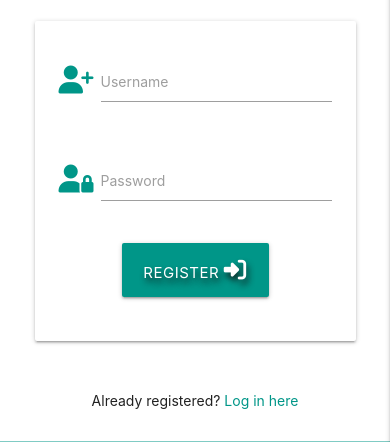
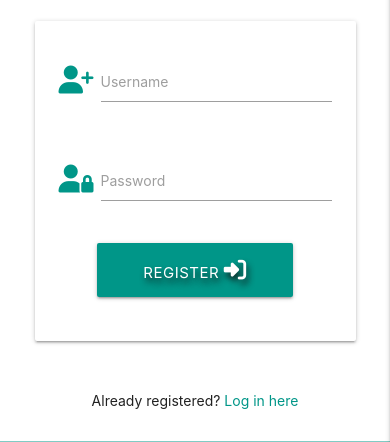
Before and after one commit to yuyu78/my-healthy-recipe, a Flask app: page /register in a window 390 px wide. Shown: the part 202-644 px from the top of the page. Run offline with Flask 2, Linux system fonts and the light colour scheme; some libraries are stand-ins or nearby versions.

Commit message:
Adjust the button register on mobile size

```diff
--- a/templates/register.html
+++ b/templates/register.html
@@ -26,7 +26,7 @@
                     </div>
                     <!-- Register button -->
                     <div class="row">
-                        <button type="submit" class="col s6 offset-s3 m4 offset-m4 btn-large teal text-shadow">
+                        <button type="submit" class="col s8 offset-s2 m6 offset-m3 btn-large teal text-shadow">
                             Register <i class="fas fa-sign-in-alt"></i>
                         </button>
                     </div>
```
